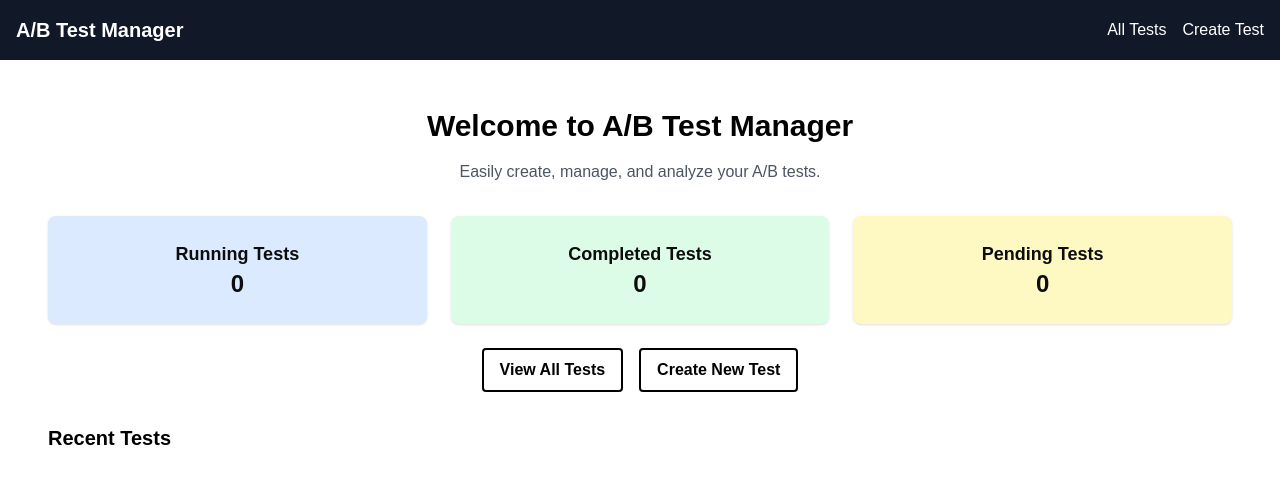
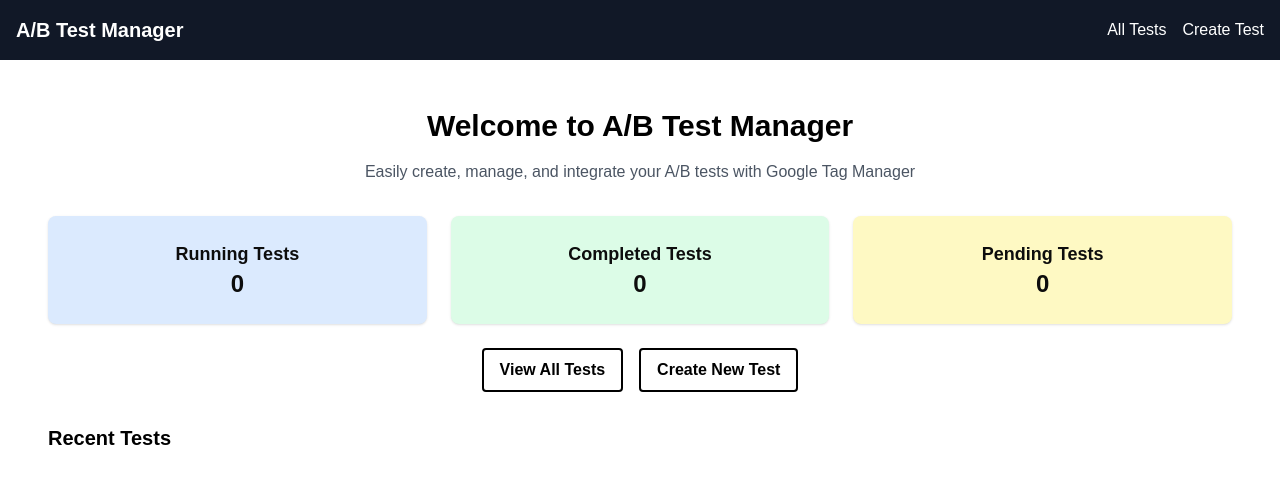
Before and after one commit to kwicz/ab_test_dashboard, a Next.js app: page / in a window 1280 px wide. Shown: the top 484 px of the page. Built offline with nearby package versions, Linux system fonts and the light colour scheme.

Commit message:
Update front page subheader

```diff
--- a/src/app/page.tsx
+++ b/src/app/page.tsx
@@ -33,7 +33,8 @@
       <div className='text-center mb-8'>
         <h1 className='text-3xl font-bold'>Welcome to A/B Test Manager</h1>
         <p className='text-gray-600 mt-2'>
-          Easily create, manage, and analyze your A/B tests.
+          Easily create, manage, and integrate your A/B tests with Google Tag
+          Manager
         </p>
       </div>
 
```
